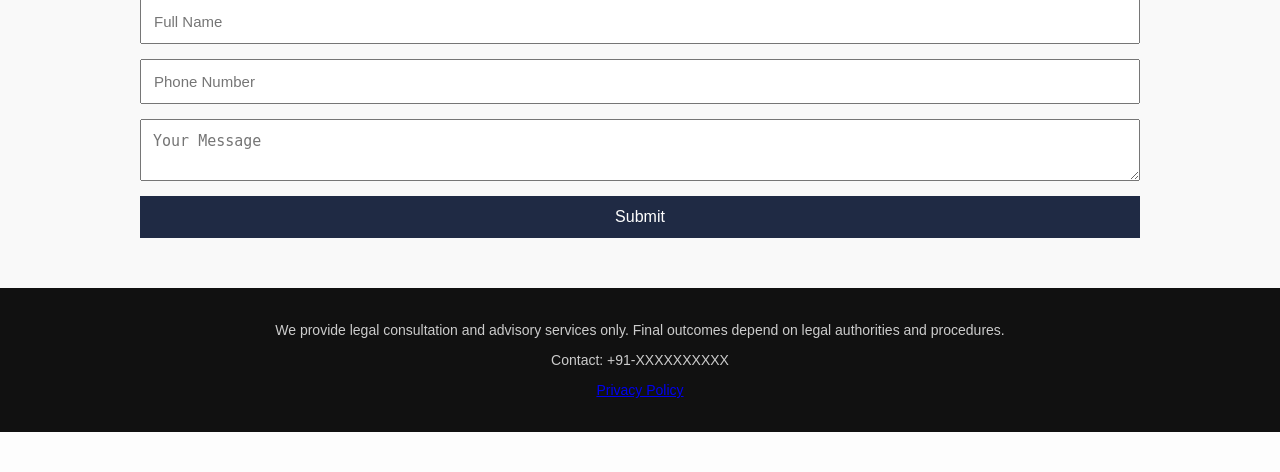
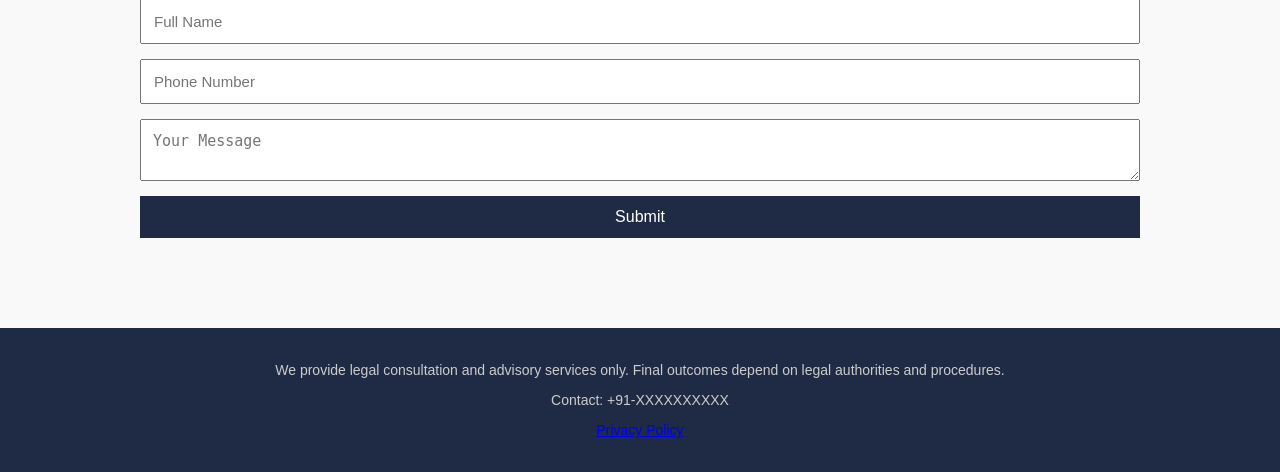
Before and after one commit to codewithahmed2005/Al-Meezan, a Flask app: page / in a window 1280 px wide. Shown: the part 1068-1540 px from the top of the page. Before the commit the page ends 1500 px from the top, so only its background shows below. Run offline with Flask 3, Linux system fonts and the light colour scheme; parts of the project's set-up code (start-up, migrations or seed data) failed here and were passed over.

Commit message:
Update style.css

```diff
--- a/static/style.css
+++ b/static/style.css
@@ -90,9 +90,11 @@ section {
 }
 
 .footer {
-    background: #111;
+    margin-top:40px;
+    padding:20px;
+    background:#1f2a44;
+    text-align:center;
     color: #ccc;
     text-align: center;
-    padding: 20px;
     font-size: 14px;
 }
```
